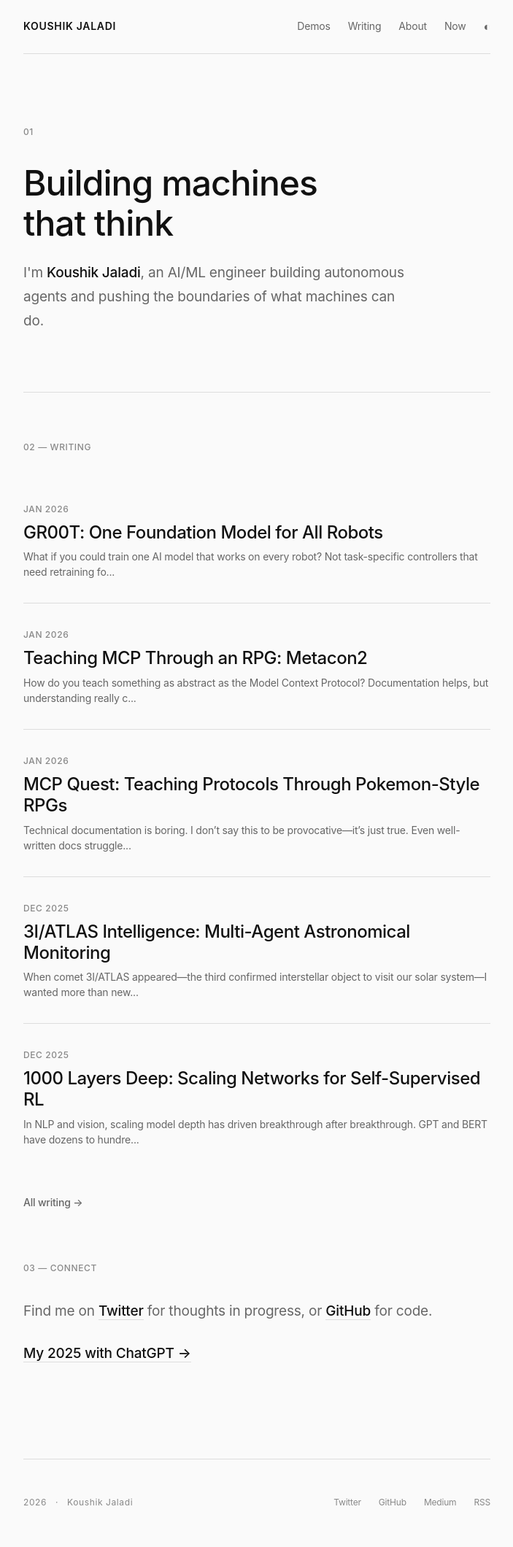
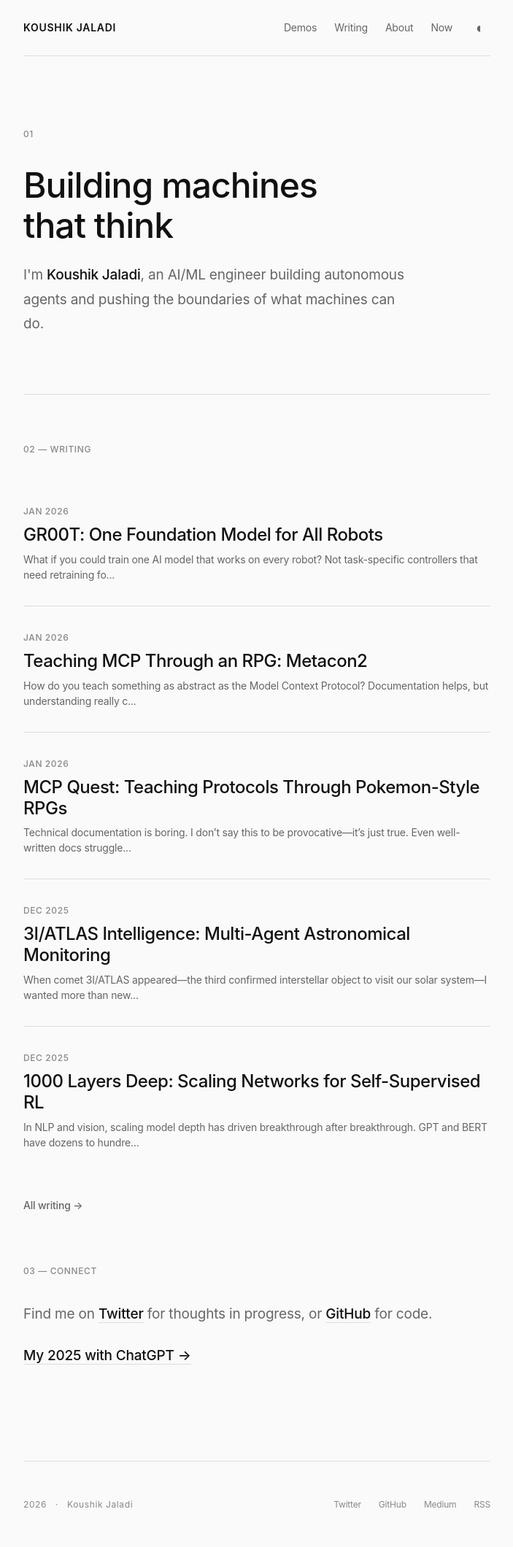
Before and after one commit to Koushik1161/Koushik1161.github.io, a Jekyll site: the page built from index.html, in a window 1280 px wide. Shown: the whole page at 73% size, without its empty margins (288-991 px from the left). Built offline with Jekyll 4.4.1, drawn with Linux system fonts in a browser that asks for light colours; some web fonts are replaced; the list of posts is cut into pages by our own code.

Commit message:
Fix theme toggle for mobile
- Add proper touch target (44x44px) for button
- Reduce nav gap on mobile screens
- Allow header to wrap on small screens
- Add tap highlight removal for iOS

Co-Authored-By: Claude Sonnet 4.5 <noreply@anthropic.com>

```diff
--- a/assets/css/style.css
+++ b/assets/css/style.css
@@ -291,6 +291,8 @@ h1, h2, h3, h4, h5, h6 {
   padding: var(--space-3) 0;
   border-bottom: 1px solid var(--color-border);
   transition: border-color var(--duration-slow) var(--ease-out);
+  flex-wrap: wrap;
+  gap: var(--space-1);
 }
 
 .header__logo {
@@ -307,7 +309,15 @@ h1, h2, h3, h4, h5, h6 {
 
 .header__nav {
   display: flex;
-  gap: var(--space-3);
+  align-items: center;
+  gap: var(--space-2);
+  flex-wrap: wrap;
+}
+
+@media (min-width: 480px) {
+  .header__nav {
+    gap: var(--space-3);
+  }
 }
 
 .header__nav a {
@@ -1185,7 +1195,6 @@ h1, h2, h3, h4, h5, h6 {
 .theme-toggle {
   background: none;
   border: none;
-  padding: 0;
   cursor: pointer;
   font-size: var(--text-sm);
   color: var(--color-text-secondary);
@@ -1194,15 +1203,25 @@ h1, h2, h3, h4, h5, h6 {
   transition: color var(--duration-fast) var(--ease-out);
   display: flex;
   align-items: center;
-  gap: 0.25rem;
+  justify-content: center;
+  /* Mobile-friendly touch target */
+  min-width: 44px;
+  min-height: 44px;
+  padding: 0.5rem;
+  margin: -0.5rem;
+  -webkit-tap-highlight-color: transparent;
 }
 
 .theme-toggle:hover {
   color: var(--color-text);
 }
 
+.theme-toggle:active {
+  opacity: 0.7;
+}
+
 .theme-toggle__icon {
-  font-size: 1rem;
+  font-size: 1.25rem;
   line-height: 1;
 }
 
```
